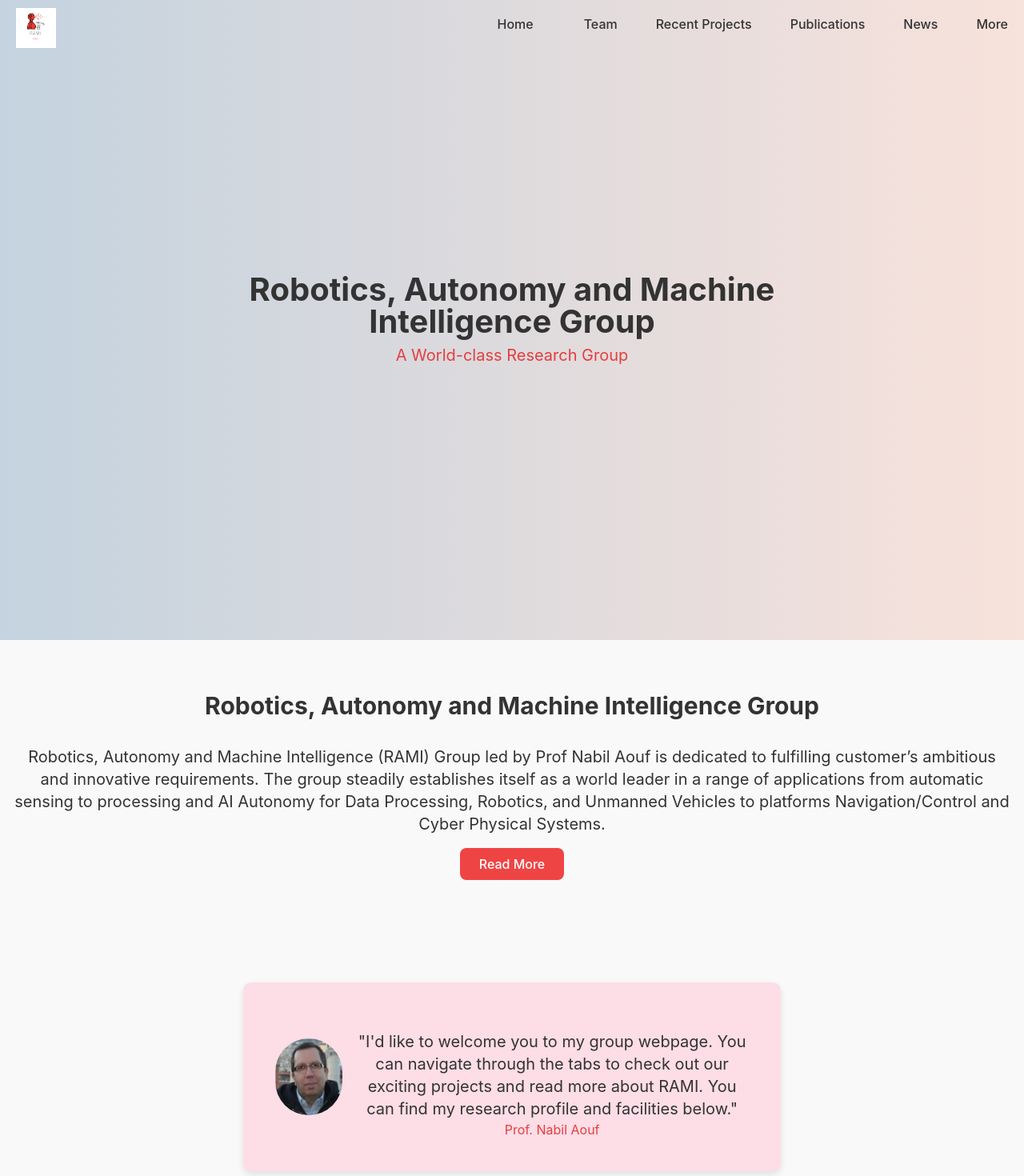
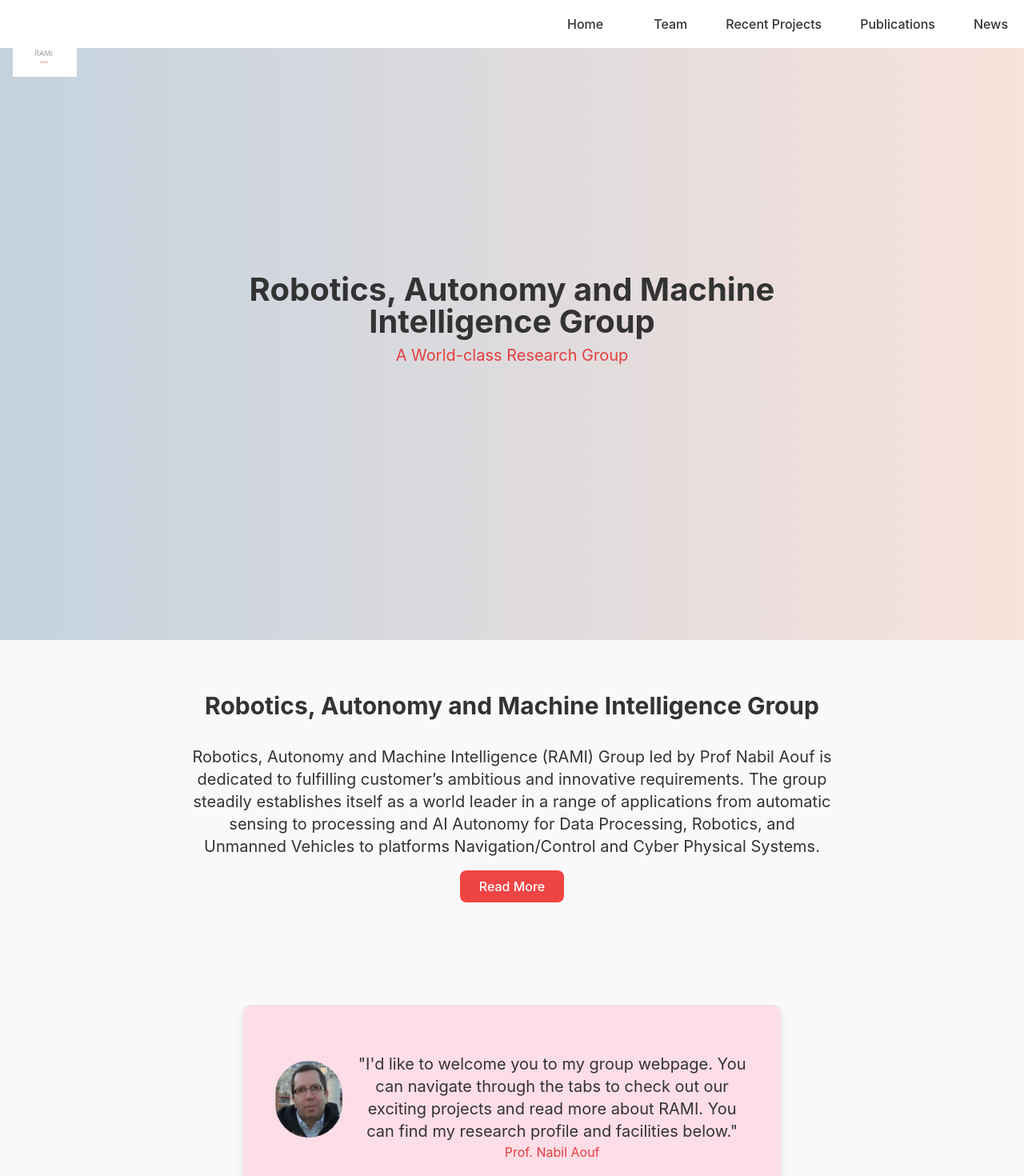
Before and after one commit to Kronium345/RAMI-Group, a React (Vite) app in the folder rami/: page / in a window 1280 px wide. Shown: the top 1470 px of the page at 80% size. Built offline with nearby package versions, Linux system fonts and the light colour scheme.

Commit message:
Adding More Changes

```diff
--- a/rami/src/components/Footer/Footer.jsx
+++ b/rami/src/components/Footer/Footer.jsx
@@ -6,7 +6,7 @@ const Footer = () => {
     <footer>
       <div className="footer-content">
         <h2>RAMI</h2>
-        <span>———— A world-class Research Group</span>
+        <span>—— A World-Class Research Group</span>
         <div className="footer-underline"></div>
         <iframe
           src="https://www.google.com/maps/embed?pb=!1m18!1m12!1m3!1d2482.1954330252393!2d-0.10503732387117895!3d51.527975209200655!2m3!1f0!2f0!3f0!3m2!1i1024!2i768!4f13.1!3m3!1m2!1s0x48761ca7b1d83351%3A0x570d19c20ab22a83!2sCity%2C%20University%20of%20London!5e0!3m2!1sen!2suk!4v1715594705860!5m2!1sen!2suk"
--- a/rami/src/components/Navbar/Navbar.css
+++ b/rami/src/components/Navbar/Navbar.css
@@ -2,14 +2,14 @@
   position: relative;
   z-index: 10;
   transition: all 0.5s ease; /* Increase the transition duration for smoother effect */
-    background: transparent; /* Initial background is transparent */
+  background: rgba(255, 255, 255, 0.8); /* Initial background with 80% opacity */
 }
 
 .navbar.sticky {
   position: fixed;
   top: 0;
   width: 100%;
-    /* background: rgba(255, 255, 255, 0.9); */
+  background: rgba(255, 255, 255, 0.95); /* Background with 95% opacity when sticky */
   box-shadow: 0 2px 4px rgba(0, 0, 0, 0.1);
 }
 
--- a/rami/src/components/Navbar/Navbar.jsx
+++ b/rami/src/components/Navbar/Navbar.jsx
@@ -1,8 +1,7 @@
-import React, { useEffect, useState } from 'react';
+import React, { useEffect } from 'react';
 import { Link } from 'react-router-dom';
 import './Navbar.css';
-import ramiLogo from '../../assets/rami-logo.png';
-
+// import ramiLogo from '../../assets/rami-logo.png';
 
 const Navbar = () => {
   useEffect(() => {
@@ -22,12 +21,12 @@ const Navbar = () => {
   }, []);
 
   return (
-    <nav className="navbar bg-transparent">
+    <nav className="navbar">
       <div className="container mx-auto px-4 py-2 flex justify-between items-center">
         <div className="logo">
-          <Link to="/" className="text-xl font-bold">
+          {/* <Link to="/" className="text-xl font-bold">
             <img src={ramiLogo} alt="" />
-          </Link>
+          </Link> */}
         </div>
         <ul className="flex space-x-6">
           <li><Link to="/" className="text-red-500">Home</Link></li>
@@ -35,7 +34,7 @@ const Navbar = () => {
           <li><Link to="/recent-projects">Recent Projects</Link></li>
           <li><Link to="/publications">Publications</Link></li>
           <li><Link to="/news">News</Link></li>
-          <li><Link to="/more">More</Link></li>
+          {/* <li><Link to="/more">More</Link></li> */}
         </ul>
       </div>
     </nav>
--- a/rami/src/pages/Home/Home.css
+++ b/rami/src/pages/Home/Home.css
@@ -25,6 +25,17 @@
   color: #e53e3e;
   margin-top: 0.5rem;
   font-size: 1.25rem;
+}
+
+.logo-container {
+  position: absolute;
+  top: 20px;
+  left: 20px;
+}
+
+.rami-logo {
+  height: 80px; /* Adjust the height as needed */
+  width: 80px;
 }
 
 .intro, .quote-section, .research-profile, .facilities, .tour, .contact {
@@ -58,7 +69,6 @@
   border-radius: 10px;
   box-shadow: 0 4px 8px rgba(0, 0, 0, 0.1);
 }
-
 
 .profile-img {
   width: 100px;
@@ -210,6 +220,12 @@
   line-height: 1.5;
 }
 
+.intro-text {
+  max-width: 800px; /* Added to make the paragraph more compact */
+  margin: 0 auto;   /* Center the text within the container */
+  line-height: 1.6;
+}
+
 @media (max-width: 768px) {
   .hero-content h1 {
     font-size: 2rem;
--- a/rami/src/pages/Home/Home.jsx
+++ b/rami/src/pages/Home/Home.jsx
@@ -1,5 +1,5 @@
 import React from 'react';
-// import ramiLogo from '../../assets/rami-logo.png';
+import ramiLogo from '../../assets/rami-logo.png';
 import nabilImage from '../../assets/team/nabil.png';
 import 'slick-carousel/slick/slick.css';
 import 'slick-carousel/slick/slick-theme.css';
@@ -57,6 +57,9 @@ const Home = () => {
       {/* Hero Section */}
       <section className="hero h-screen flex flex-col items-center justify-center text-center bg-gradient-to-r from-[#D3EAF7] via-[#E2E8F0] to-[#F56565] relative">
         <div className="hero-content">
+        <div className="logo-container">
+            <img src={ramiLogo} alt="RAMI Logo" className="rami-logo" />
+        </div>
           <h2 className="text-5xl font-bold text-black">Robotics, Autonomy and Machine Intelligence Group</h2>
           <p className="text-red-500 mt-2 text-xl">A World-class Research Group</p>
         </div>
@@ -66,7 +69,7 @@ const Home = () => {
       <section className="intro py-16 text-center">
         <div className="intro-container mx-auto px-4">
         <h2 className="text-3xl font-bold mb-8">Robotics, Autonomy and Machine Intelligence Group</h2>
-          <p className="text-xl">
+          <p className="intro-text text-xl">
             Robotics, Autonomy and Machine Intelligence (RAMI) Group led by Prof Nabil Aouf is dedicated to fulfilling customer’s ambitious and innovative requirements. The group steadily establishes itself as a world leader in a range of applications from automatic sensing to processing and AI Autonomy for Data Processing, Robotics, and Unmanned Vehicles to platforms Navigation/Control and Cyber Physical Systems.
           </p>
           <Link to="/about" className="mt-4 px-6 py-2 bg-red-500 text-white rounded-lg inline-block">Read More</Link>
@@ -112,7 +115,7 @@ const Home = () => {
       <section className="facilities py-16 bg-gray-100 text-center">
         <div className="facilities-container mx-auto px-4">
           <h2 className="text-3xl font-bold mb-8">Facilities</h2>
-          <p className="text-lg">
+          <p className="intro-text text-lg">
             The centre has two fully equipped research facilities. It has one of the largest indoor testing areas in London. With fitted opti-track motion tracking systems in this area, running of multi-platform tests for both drones and ground vehicles can be achieved smoothly. In addition to seven drones, the centre is in custody of two mobile ground robots equipped with the latest sensors like the Velodyne Puck lidar and Zed cameras. The centre also possesses three robotic manipulators from top sellers like: Sawyer, Kinova, and Franka. The centre engages in Virtual Reality (VR) and Augmented Reality (AR) applications with world-class goggle kits. The centre has High-Performance Computing (HPC) clusters for Artificial Intelligence (AI) applications. All these and lots more.
           </p>
         </div>
```
Also changed, not shown: rami/src/pages/RecentProjects/RecentProjects.jsx (+10 -10 lines). Lines whose indentation alone changed are shown as unchanged.
